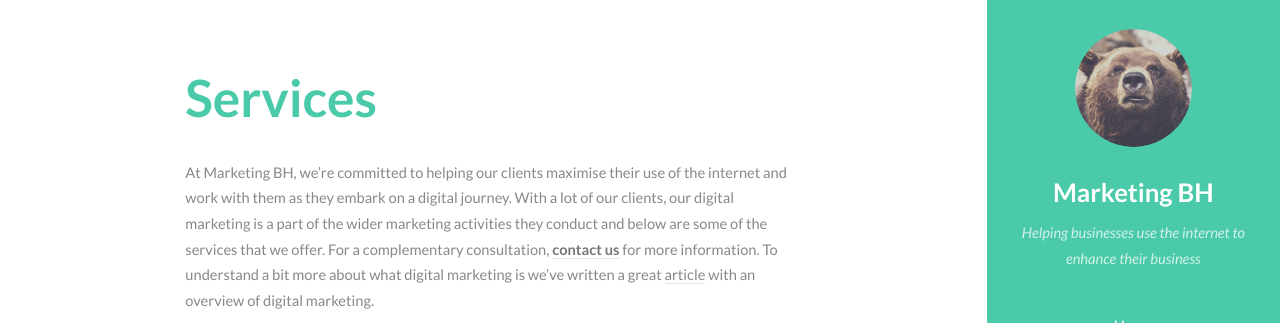
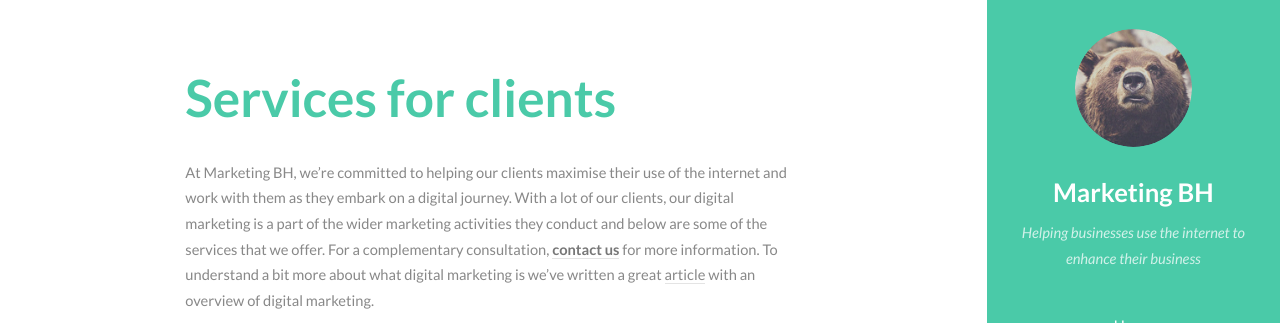
Before and after one commit to marketingbh/marketingbh.github.io, a Jekyll site: the page built from services.md, in a window 1280 px wide and 900 px high, cut to the strip 0-323 px from the top of the window. Built offline with Jekyll 4.4.1, drawn with Linux system fonts in a browser that asks for light colours.

Commit message:
Update services.md

```diff
--- a/services.md
+++ b/services.md
@@ -1,7 +1,7 @@
 ---
 layout: post
-permalink: /services/
-title: Services
+permalink: /services-for-clients/
+title: Services for clients
 ---
 At Marketing BH, we're committed to helping our clients maximise their use of the internet and work with them as they embark on a digital journey. With a lot of our clients, our digital marketing is a part of the wider marketing activities they conduct and below are some of the services that we offer. For a complementary consultation, **[contact us](/contact)** for more information. To understand a bit more about what digital marketing is we've written a great [article](/resources/what-is-digital-marketing/) with an overview of digital marketing.
 
```
